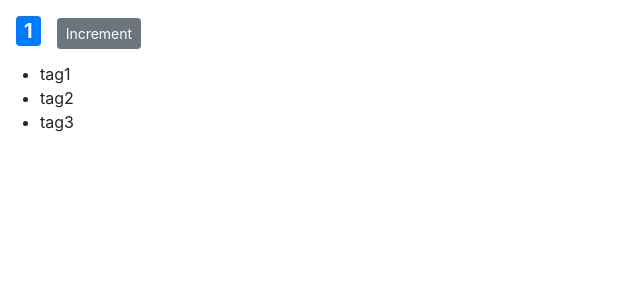
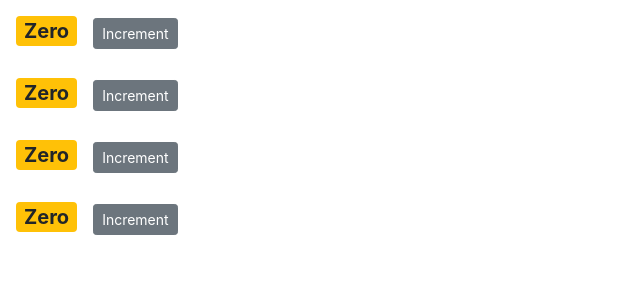
Before and after one commit to ColtonRandall/counter-app, a React (Create React App) app: page / in a window 1280 px wide. Shown: the top 300 px of the page, without its empty margins (0-640 px from the left). Built offline with nearby package versions, Linux system fonts and the light colour scheme.

Commit message:
added components for counter

```diff
--- a/src/components/counter.jsx
+++ b/src/components/counter.jsx
@@ -2,7 +2,7 @@
 
 class Counter extends Component {
   state = {
-    count: 1,
+    count: 0,
     tags: ["tag1", "tag2", "tag3"],
   };
 
@@ -11,8 +11,13 @@
     fontWeight: "bold",
   };
 
-  handleIncrement = () => {
+  handleIncrement = (product) => {
+    console.log(product);
     this.setState({ count: this.state.count + 1 });
+  };
+
+  doHandleIncrement = () => {
+    this.handleIncrement({ id: 1 });
   };
 
   render() {
@@ -27,11 +32,11 @@
         >
           Increment
         </button>
-        <ul>
+        {/* <ul>
           {this.state.tags.map((tag) => (
             <li key={tag}>{tag}</li> // Dynamic list rendering
           ))}
-        </ul>
+        </ul> */}
       </div>
     );
   }
--- /dev/null
+++ b/src/components/counters.jsx
@@ -0,0 +1,24 @@
+import React, { Component } from "react";
+import Counter from "./counter";
+
+class Counters extends Component {
+  state = {
+    counters: [
+      { id: 1, value: 0 },
+      { id: 2, value: 0 },
+      { id: 3, value: 0 },
+      { id: 4, value: 0 },
+    ],
+  };
+  render() {
+    return (
+      <div>
+        {this.state.counters.map((counter) => (
+          <Counter key={counter.id} />
+        ))}
+      </div>
+    );
+  }
+}
+
+export default Counters;
--- a/src/index.js
+++ b/src/index.js
@@ -4,12 +4,12 @@
 import App from './App';
 import reportWebVitals from './reportWebVitals';
 import 'bootstrap/dist/css/bootstrap.css';
-import Counter from './components/counter';
+import Counters from './components/counters';
 
 const root = ReactDOM.createRoot(document.getElementById('root'));
 root.render(
   <React.StrictMode>
-    <Counter/>
+    <Counters/>
   </React.StrictMode>
 );
 
```
